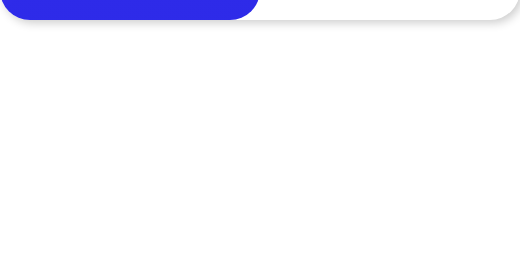
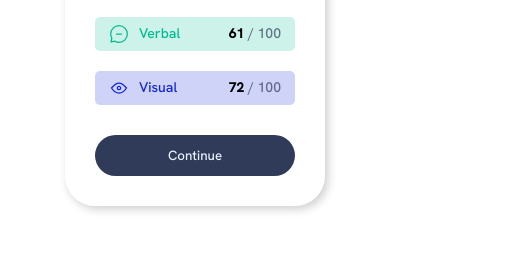
Before and after one commit to michyking/Result-Summary-Component, a plain HTML site: page index.html in a window 390 px wide. Shown: the part 589-844 px from the top of the page, 520 px wide, since content can reach past the window. Drawn offline with Linux system fonts and the light colour scheme.

Commit message:
responsiveness

```diff
--- a/CSS/style.css
+++ b/CSS/style.css
@@ -180,3 +180,12 @@ button{
 button:hover{
     background: linear-gradient(to bottom right, hsla(252, 100%, 67%), hsla(241, 81%, 54%) 50%);
 }
+
+@media screen and (max-width: 540px){
+    .container{
+        flex-direction: column;
+        justify-content: center;
+        align-items: center;
+        width: 260px;
+    }
+}
```
